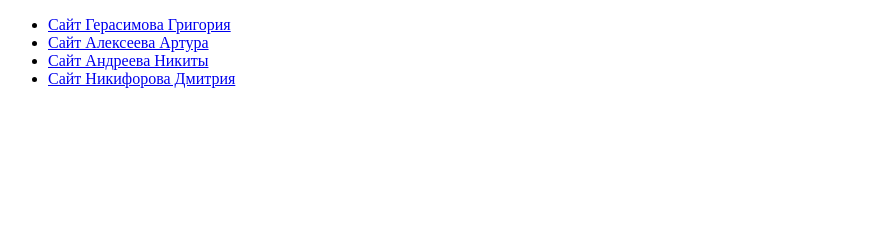
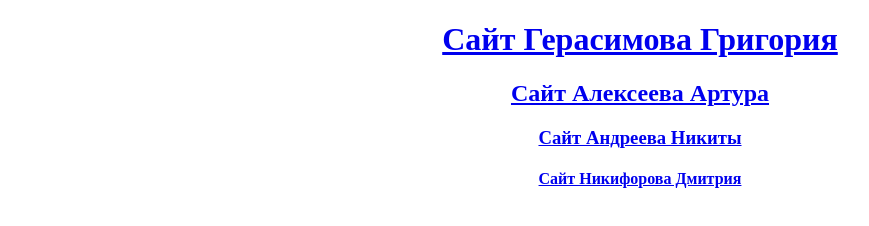
Before and after one commit to GrixenKiNG/Hub, a plain HTML site: page index.html in a window 1280 px wide. Shown: the whole page, without its empty margins (0-869 px from the left). Drawn offline with Linux system fonts and the light colour scheme.

Commit message:
Add files via upload

```diff
--- a/index.html
+++ b/index.html
@@ -1,17 +1,17 @@
 <!DOCTYPE html>
 <html>
 <head>
-	<title>Галвная</title>
+	<title>Главная</title>
 	<meta charset="utf-8">
 	<meta name="author" content="Герасимов Григорий">
 	<meta name="description" content="Проект" >
 </head>
 <body>
-            <ul>
-			    <li><a href="siteGG/index.html">Сайт Герасимова Григория</a></li>
-				<li><a href="Алексеев Сайт/index.html">Сайт Алексеева Артура</a></li>
-				<li><a href="Андреев Никита/index.html">Сайт Андреева Никиты</a></li>
-				<li><a href="Nikiforov Dmitry/index.html">Сайт Никифорова Дмитрия</a></li>
-			</ul>
+    <div align="center">
+	    <h1><a href="siteGG/index.html">Сайт Герасимова Григория</a></h1>
+		<h2><a href="Алексеев Сайт/index.html">Сайт Алексеева Артура</a></h2>
+		<h3><a href="Андреев Никита/index.html">Сайт Андреева Никиты</a></h3>
+		<h4><a href="Nikiforov Dmitry/index.html">Сайт Никифорова Дмитрия</a></h4>
+    </div>
 </body>
 </html>
```
